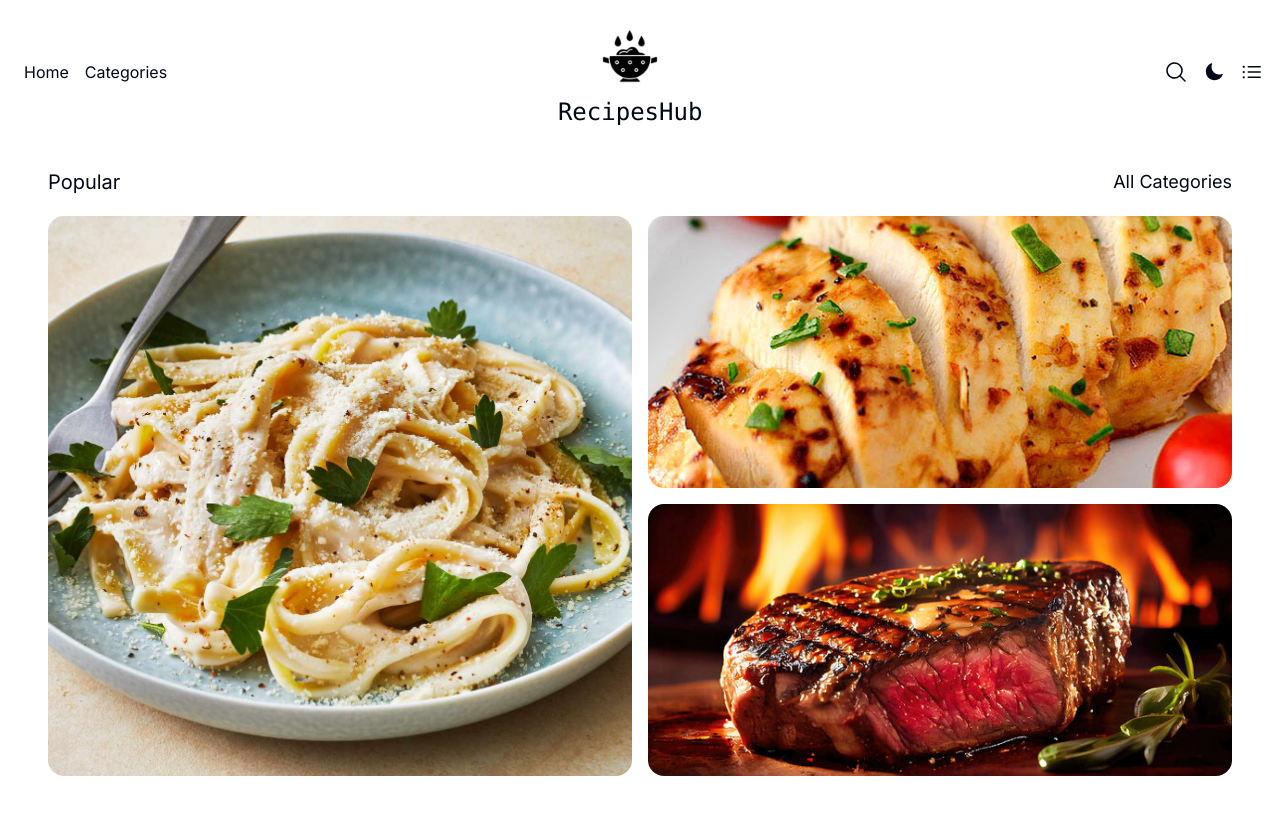
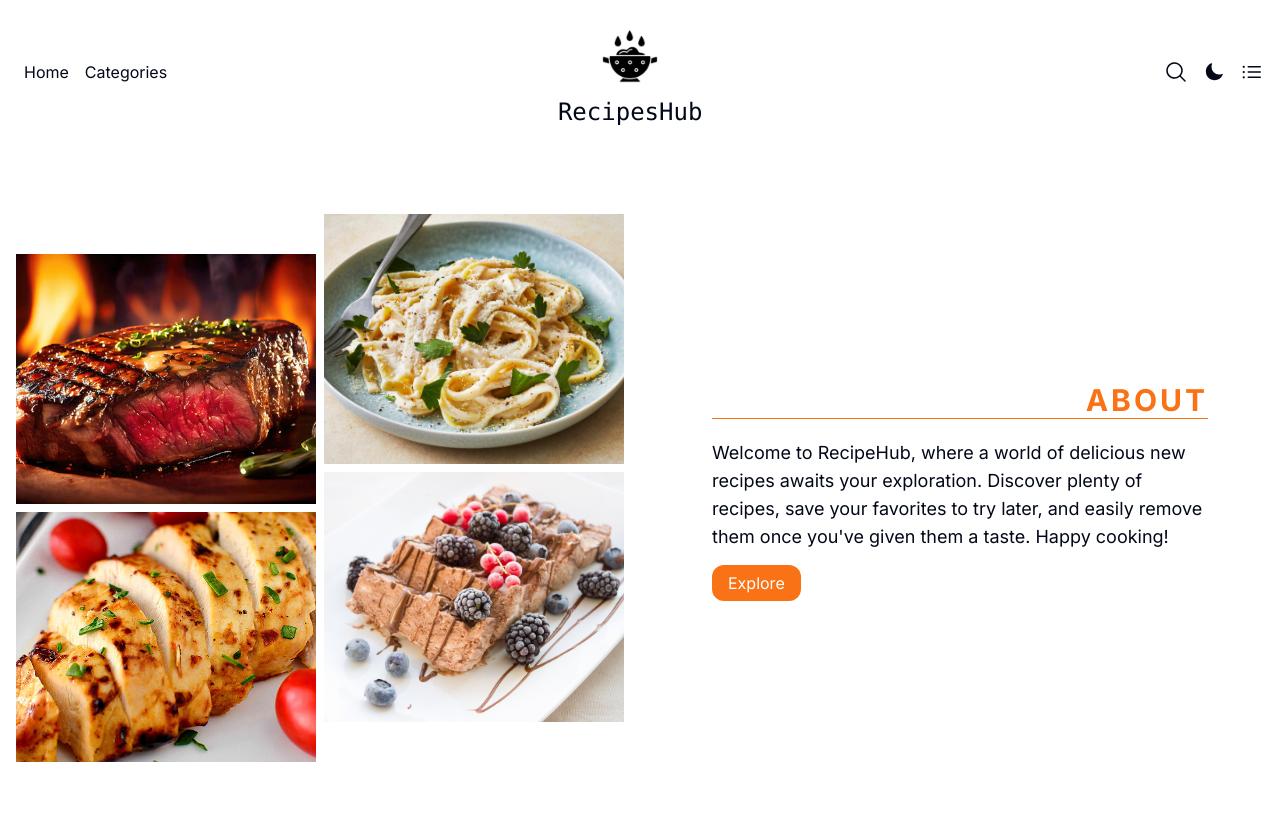
Before and after one commit to j0hnnyli/recipe_nextjs, a Next.js app: page / in a window 1280 px wide. Shown: the top 814 px of the page. Built offline with nearby package versions, Linux system fonts and the light colour scheme.

Commit message:
changes landing

```diff
--- a/app/(categories)/StickyCategoriesLinks.tsx
+++ b/app/(categories)/StickyCategoriesLinks.tsx
@@ -17,7 +17,7 @@ const StickyCategoriesLinks = ({ title, href }: Props) => {
 
 
   return (
-    <li className={`mb-2 ${selected && 'dark:bg-gray-500 bg-blue-500 text-white'} rounded-2xl`}>
+    <li className={`mb-2 ${selected && 'dark:bg-gray-500 bg-orange-500 text-white'} rounded-2xl`}>
       <Link
         href={href}
         className='w-full p-2 rounded-xl flex iems-center justify-between hover:bg-blue-200 hover:dark:bg-gray-700'
--- a/app/layout.tsx
+++ b/app/layout.tsx
@@ -26,7 +26,7 @@ export default function RootLayout({
           <CartProvider>
             <MediaHeaders/>
             <Headers />
-            <main className="mt-12 lg:mt-32">
+            <main className="mt-16 lg:mt-32">
               {children}
             </main>
             <ScrollTopButton/>
--- a/app/page.tsx
+++ b/app/page.tsx
@@ -1,52 +1,81 @@
 import Image from "next/image";
 import Link from 'next/link'
-
+import AnimateReveal from "@/components/AnimateReveal";
 
 export default async function Home() {
   return (
     <>
-      <section className="m-auto pt-5 md:p-10 max-w-[1800px] ">
-        <div className='flex items-center  justify-between px-5 md:px-2'>
-          <h2 className="text-xl">Popular</h2>
-          <Link href='/beef'
-            className="hover:underline hover:text-blue-500 text-lg"
-          >
-            All Categories
-          </Link>
-        </div>
+      <section className="h-[90vh] flex justify-center items-center mt-10">
+        <div className="flex flex-col lg:flex-row justify-evenly w-full h-full items-center ">
 
-        <div className="flex flex-col md:flex-row md:h-[80vh] lg:h-[70vh] mt-3 p-2 lg:p-0">
-          <Link href="/pasta"
-            className="relative h-[200px] md:h-full m-2 md:w-[50%]"
-          >
-            <Image src='/pastabg.jpeg' alt='pasta image'
-              fill
-              className="rounded-2xl hover:border-2 hover:border-blue-500 hover:dark:border-gray-500 hover:p-1 object-cover"
-            />
-          </Link>
+          <div className="lg:w-[50%] h-full flex items-center justify-center p-2">
 
+            <div className="grid grid-cols-2 gap-2">
+              <div className="gap-2 flex items-center justify-center flex-col mt-10">
+                <AnimateReveal delayTime={0}>
+                  <Link href='/beef'>
+                    <Image src='/beefbg.jpeg' alt='beef'
+                      width={300}
+                      height={300}
+                      className="w-[300px] h-[250px] object-cover"
+                    />
+                  </Link>
+                </AnimateReveal>
 
-          <div className="md:w-[50%] flex flex-col m-2 justify-between h-full gap-4">
-            <Link href="/chicken"
-              className="relative md:h-[50%] h-[200px]"
-            >
-              <Image src='/chickenbg.jpeg' alt='pasta image'
-                fill
-                objectFit="cover"
-                className="rounded-2xl hover:border-2 hover:border-blue-500 hover:dark:border-gray-500 hover:p-1"
-              />
-            </Link>
+                <AnimateReveal delayTime={0.5}>
+                  <Link href='chicken'>
+                    <Image src='/chickenbg.jpeg' alt='beef'
+                      width={300}
+                      height={300}
+                      className="w-[300px] h-[250px] object-cover"
+                    />
+                  </Link>
+                </AnimateReveal>
+              </div>
 
-            <Link href="/beef"
-              className="relative md:h-[50%] h-[200px]"
-            >
-              <Image src='/beefbg.jpeg' alt='pasta image'
-                fill
-                objectFit="cover"
-                className="rounded-2xl hover:border-2 hover:border-blue-500 hover:dark:border-gray-500 hover:p-1"
-              />
-            </Link>
+              <div className="gap-2 flex items-center justify-center flex-col mb-10">
+                <AnimateReveal delayTime={0.3}>
+                  <Link href='pasta'>
+                    <Image src='/pastabg.jpeg' alt='beef'
+                      width={300}
+                      height={300}
+                      className="w-[300px] h-[250px] object-cover"
+                    />
+                  </Link>
+                </AnimateReveal>
+
+                <AnimateReveal delayTime={0.7}>
+                  <Link href='/dessert'>
+                    <Image src='/dessert.jpg' alt='beef'
+                      width={300}
+                      height={300}
+                      className="w-[300px] h-[250px] object-cover"
+                    />
+                  </Link>
+                </AnimateReveal>
+              </div>
+            </div>
+
           </div>
+
+          <div className="flex justify-center items-center md:w-[50%]">
+            <div className="lg:w-[80%] mx-auto p-2">
+              <h2
+                className="text-right tracking-widest text-orange-500 font-bold text-3xl border-b border-orange-500"
+              >
+                ABOUT
+              </h2>
+              <p className="text-lg my-5">
+                Welcome to RecipeHub, where a world of delicious new recipes awaits your exploration. Discover plenty of recipes, save your favorites to try later, and easily remove them once you&apos;ve given them a taste. Happy cooking!
+              </p>
+              <Link href='/beef'
+                className="bg-orange-500 text-white rounded-xl py-2 px-4 hover:bg-orange-800 cursor-pointer text-right my-5"
+              >
+                Explore
+              </Link>
+            </div>
+          </div>
+
         </div>
       </section>
     </>
--- /dev/null
+++ b/components/AnimateReveal.tsx
@@ -0,0 +1,30 @@
+'use client'
+import React, { ReactNode } from 'react'
+import { motion } from 'framer-motion'
+
+type Props = {
+  children: ReactNode;
+  delayTime: number
+}
+
+const AnimateReveal = ({ children, delayTime } : Props) => {
+  const variants = {
+    initial : {scale: 0, opacity: 0},
+    animate : {
+      scale: 1, opacity: 1,
+      transition: { duration: .2, delay : delayTime}
+    }
+  }
+
+  return (
+    <motion.div
+      variants={variants}
+      initial='initial'
+      animate='animate'
+    >
+      {children}
+    </motion.div>
+  )
+}
+
+export default AnimateReveal
--- a/components/Card.tsx
+++ b/components/Card.tsx
@@ -18,13 +18,15 @@ const Card = ({ id, title, imageSrc }: Props) => {
             alt={title}
             height={300}
             width={300}
-            className="rounded-2xl hover:border-blue-500 hover:dark:border-gray-500 hover:border-2 hover:p-1"
+            className="rounded-2xl hover:border-orange-500 hover:dark:border-gray-500 hover:border-2 hover:p-1"
           />
         </Link>
         <AddCartButton id={id} variant='quick'/>
       </div>
 
-      <h1 className="w-[90%] mx-auto text-center">{title}</h1>
+      <h1 className="w-[90%] mx-auto text-center">
+        {title.length > 20 ? title.slice(0, 18) + '...' : title }
+      </h1>
     </div>
   );
 };
--- a/components/ScrollTopButton.tsx
+++ b/components/ScrollTopButton.tsx
@@ -28,7 +28,7 @@ const ScrollTopButton = () => {
       {show ? (
         <button
           onClick={scrollTop}
-          className='rounded-full bg-black text-white dark:bg-gray-500 hover:bg-slate-700 hover:dark:bg-gray-900  bottom-7 left-7 flex flex-col items-center justify-center py-2 px-3 fixed'
+          className='rounded-full bg-black text-white dark:bg-gray-500 hover:bg-slate-700 hover:dark:bg-gray-900  bottom-7 right-7 md:left-7 flex flex-col items-center justify-center py-2 px-3 fixed'
         >
           <ArrowUpIcon className='w-5 h-5 text-white'/>
           <p className='text-sm'> Top </p>
--- a/components/mediacomponents/MediaHeadersControls.tsx
+++ b/components/mediacomponents/MediaHeadersControls.tsx
@@ -1,6 +1,5 @@
 import React from 'react'
 import ToggleSearch from '../ToggleSearch'
-import ThemeButton from '../ThemeButton'
 import MiniList from '../MiniList'
 import { ListBulletIcon } from '@heroicons/react/24/solid'
 import {
@@ -13,8 +12,6 @@ const MediaHeadersControls = () => {
   return (
     <div className='flex items-center'>
       <ToggleSearch/>
-
-      <ThemeButton/>
 
       <Sheet>
         <SheetTrigger >
--- a/components/mediacomponents/MediaMenu.tsx
+++ b/components/mediacomponents/MediaMenu.tsx
@@ -2,11 +2,12 @@ import React from 'react'
 import Image from 'next/image'
 import Logo from '@/public/recipelogo.jpeg'
 import MediaMenuLinks from './MediaMenuLinks'
+import ThemeButton from '../ThemeButton'
 
 const MediaMenu = () => {
   return (
     <>
-      <div className='flex flex-col justify-center items-center'>
+      <div className='flex flex-col justify-center items-center relative'>
         <div className='relative h-20 w-20'>
           <Image
             fill
@@ -18,6 +19,9 @@ const MediaMenu = () => {
       </div>
 
       <MediaMenuLinks />
+      <div className='absolute bottom-5 left-5'>
+        <ThemeButton/>
+      </div>
     </>
   )
 }
--- a/components/ui/button.tsx
+++ b/components/ui/button.tsx
@@ -12,7 +12,7 @@ const buttonVariants = cva(
         default: "bg-primary text-primary-foreground hover:bg-primary/90",
         danger: "bg-red-500 text-white dark:bg-red-800 hover:bg-red-200 hover:text-red-500 dark:hover:bg-gray-500 hover:dark:text-red-500 py-2 px-4 border-b-4 active:border-b-1 hover:border-b-red-500",
         add: "bg-white border-b-4 border-b-gray-500 active:border-b-2 hover:bg-gray-500 hover:border-b-gray-800 hover:text-white",
-        quick: "p-2 flex justify-center items-center cursor-pointer w-10 h-10 border border-white text-white hover:dark:bg-gray-500 hover:text-white hover:bg-blue-500",
+        quick: "p-2 flex justify-center items-center cursor-pointer w-10 h-10 border border-white text-white hover:dark:bg-gray-500 hover:text-white hover:bg-orange-500",
         destructive:
           "bg-destructive text-destructive-foreground hover:bg-destructive/90",
         outline:
```
Also changed, not shown: public/dessert.jpg (added).
